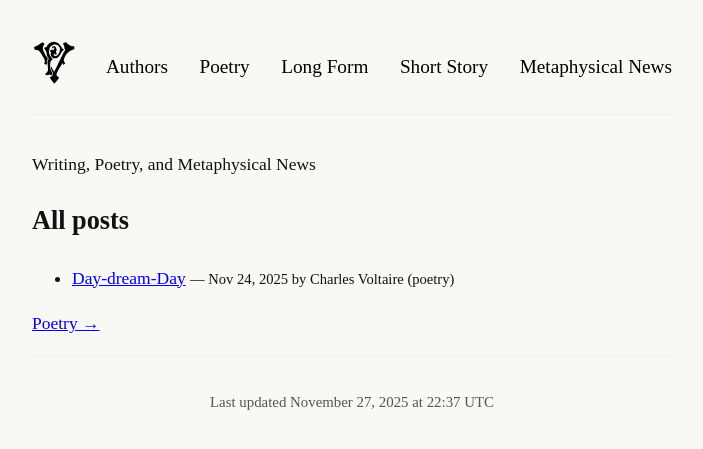
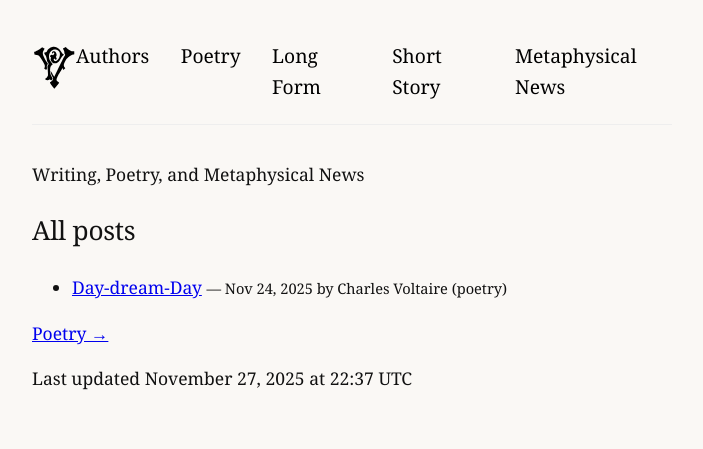
Before and after one commit to charlesvoltaire-public/charlesvoltaire-public.github.io, a Jekyll site: the page built from index.md, in a window 1280 px wide. Shown: the top 449 px of the page, without its empty margins (288-991 px from the left). Built offline with Jekyll 4.4.1, drawn with Linux system fonts in a browser that asks for light colours.

Commit message:
Update style.css

```diff
--- a/assets/css/style.css
+++ b/assets/css/style.css
@@ -1,4 +1,5 @@
-/* Voltaire Press — FINAL, 100% working mobile + desktop */
+/* Voltaire Press — FINAL: poem font everywhere + slightly smaller poem text */
+
 * { box-sizing: border-box; }
 
 html, body {
@@ -6,9 +7,10 @@ html, body {
   padding: 0;
   background: #faf8f5;
   color: #111;
-  font-family: serif;
+  /* Use the exact same poem font everywhere */
+  font-family: Georgia, "Times New Roman", serif;
+  font-size: 17.5px;
   line-height: 1.6;
-  font-size: 17.5px;
 }
 
 body {
@@ -39,11 +41,11 @@ body {
   z-index: 10001;
 }
 
-/* Desktop nav */
+/* Desktop nav — same poem font, perfect spacing */
 .site-nav {
   display: flex;
-  gap: 1.8rem;        /* tighter, perfect for desktop */
-  flex-wrap: nowrap;  /* forces single line */
+  gap: 1.8rem;
+  flex-wrap: nowrap;
 }
 .site-nav a {
   color: #000;
@@ -52,16 +54,14 @@ body {
 }
 .site-nav a:hover, .site-nav a.active { font-weight: 600; }
 
-/* MOBILE — full width + working menu */
+/* MOBILE */
 @media (max-width: 720px) {
   body {
     max-width: none;
     margin: 12px 0 60px;
     padding: 0 16px;
   }
-
   .hamburger { display: block; }
-
   .site-nav {
     position: fixed;
     top: 0; left: 0; right: 0; bottom: 0;
@@ -69,16 +69,15 @@ body {
     flex-direction: column;
     align-items: center;
     justify-content: flex-start;
-    padding-top: 140px;
-    gap: 3.5rem;
-    font-size: 1.45em;
+    padding-top: 130px;
+    gap: 2.4rem;
+    font-size: 1.25em;
+    line-height: 1.4;
     transform: translateX(100%);
     transition: transform 0.32s ease;
     z-index: 10000;
   }
-
   .site-nav.open { transform: translateX(0); }
-
   .site-nav.open::after {
     content: "";
     position: fixed;
@@ -88,9 +87,18 @@ body {
   }
 }
 
-/* Content */
-main { margin-top: 1rem; }
-.breadcrumb { margin: 2rem 0 1.5rem; font-size: .95em; color: #555; }
-h1 { margin: 0 0 2rem; font-size: 2.2em; }
-.prose { line-height: 1.3; font-size: 1.15em; margin: 0 0 2.5rem 0; white-space: pre-wrap; }
-footer { padding-top: 2rem; border-top: 1px solid #eee; font-size: .85em; color: #555; text-align: center; }
+/* Poem & prose — slightly smaller, perfect */
+.prose {
+  line-height: 1.3;
+  font-size: 1.08em;        /* reduced from 1.15em → now perfect */
+  margin: 0 0 2.5rem 0;
+  white-space: pre-wrap;
+}
+
+/* Headings also in the same serif */
+h1, h2, h3, h4, h5, h6 {
+  font-family: Georgia, "Times New Roman", serif;
+  font-weight: normal;
+  letter-spacing: -0.01em;
+}
+h1 { margin: 0 0 2rem;
```
